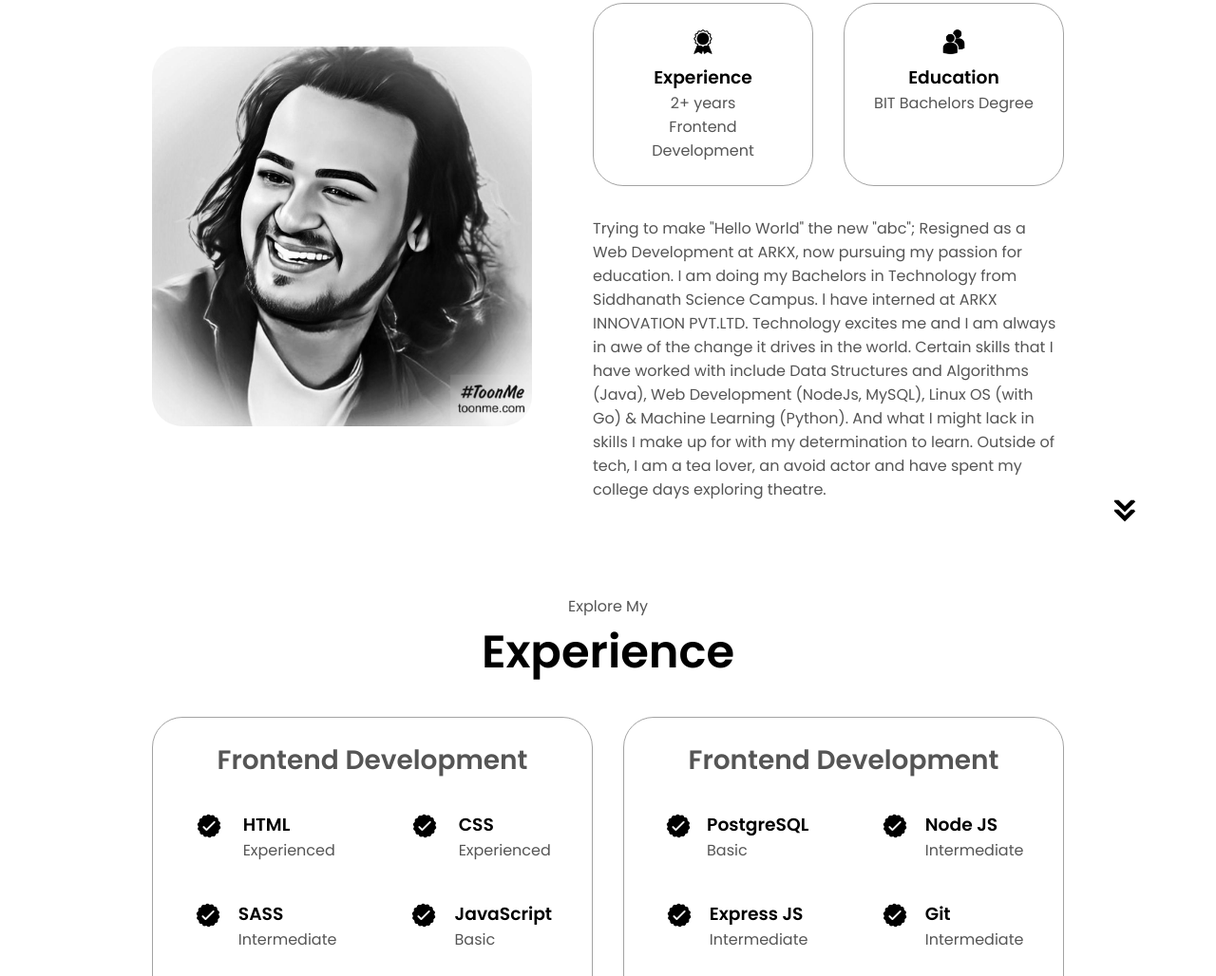
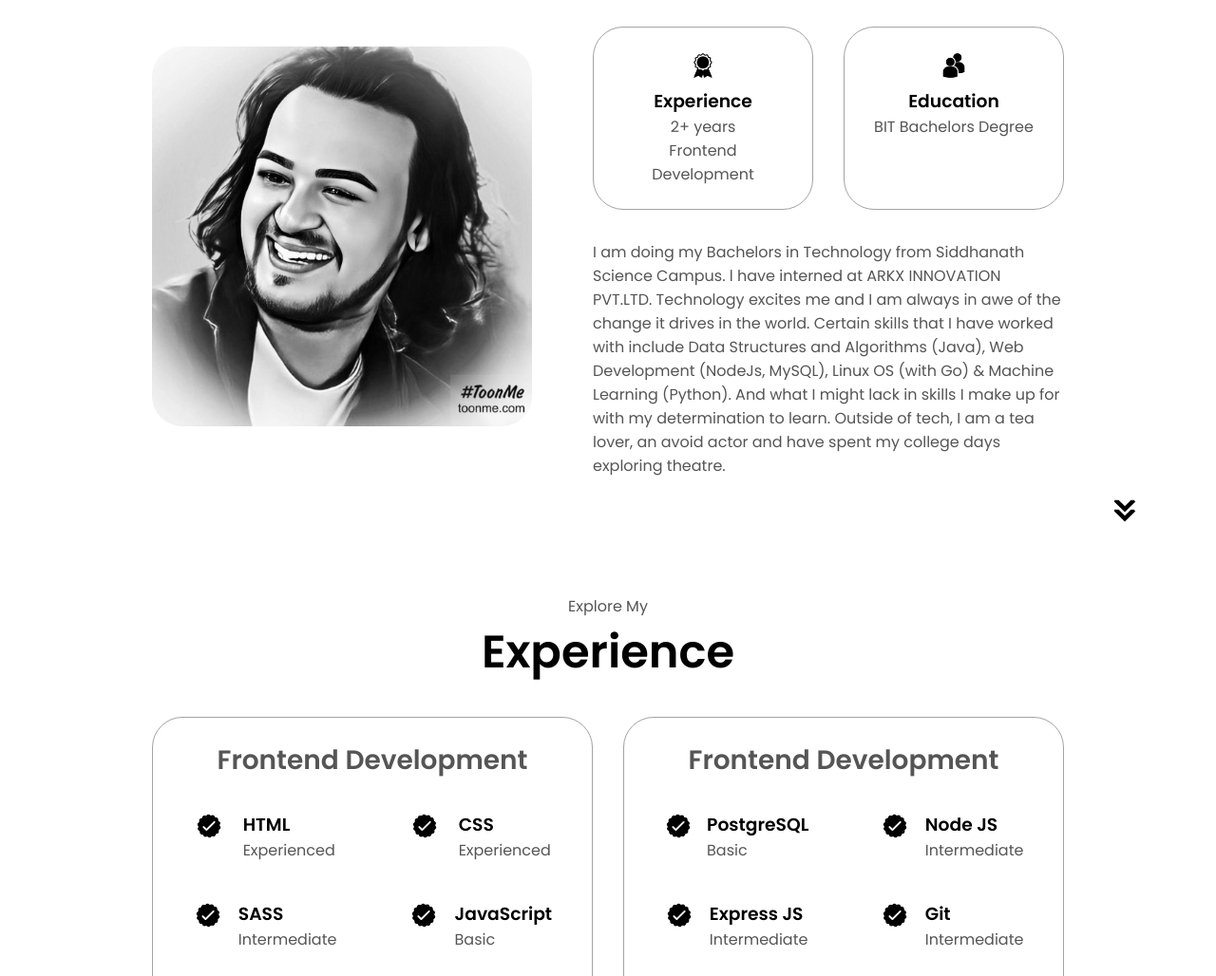
Before and after one commit to khagendra24/Portfolio, a plain HTML site: page index.html in a window 1280 px wide. Shown: the part 1070-2098 px from the top of the page at 95% size. Drawn offline with Linux system fonts and the light colour scheme.

Commit message:
Update index.html

```diff
--- a/index.html
+++ b/index.html
@@ -105,9 +105,6 @@
           </div>
           <div class="text-container">
             <p>
-              Trying to make "Hello World" the new "abc";
-
-Resigned as a Web Development at ARKX, now pursuing my passion for education.
 
  I am doing my Bachelors in Technology from Siddhanath Science Campus. l have interned at ARKX INNOVATION PVT.LTD.
 
```
